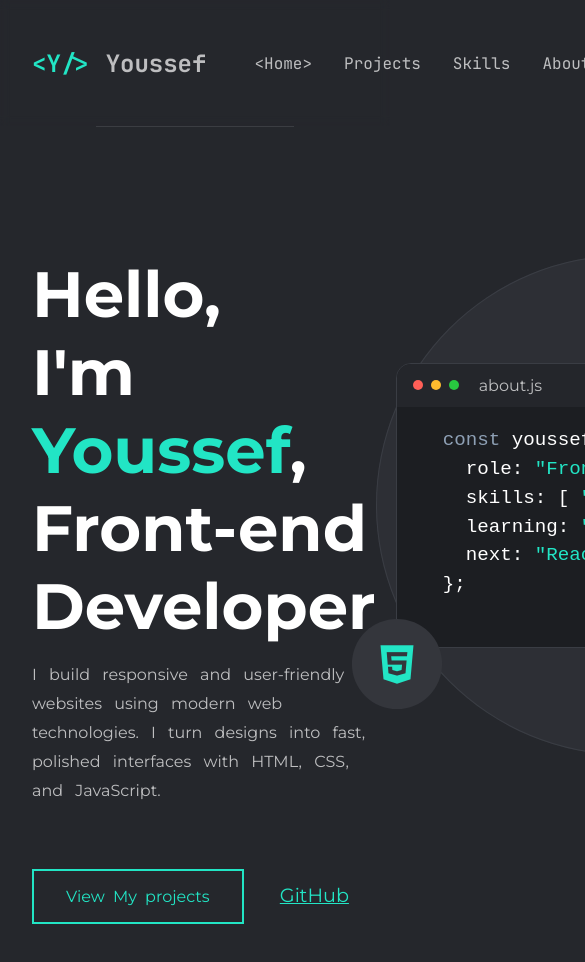
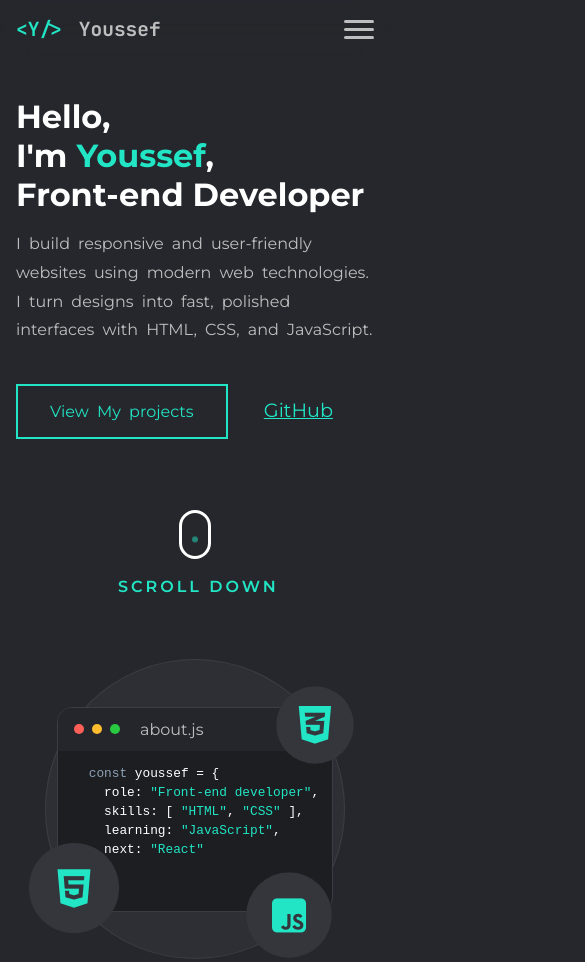
Before and after one commit to Youssef-Hamdy-developer/Personal-Portfolio, a plain HTML site: page index.html in a window 390 px wide. Shown: the top 962 px of the page, 585 px wide, since content can reach past the window. Drawn offline with Linux system fonts and the light colour scheme.

Commit message:
added responsive and scroll btn

```diff
--- a/css/style.css
+++ b/css/style.css
@@ -31,14 +31,14 @@ body {
 }
 
 .container {
-  padding-right: 2rem;
-  padding-left: 2rem;
+  padding-right: 1rem;
+  padding-left: 1rem;
 }
 
 @media (min-width: 768px) {
   .container {
-    padding-right: 3rem;
-    padding-left: 3rem;
+    padding-right: 2rem;
+    padding-left: 2rem;
   }
 }
 @media (min-width: 992px) {
@@ -82,7 +82,7 @@ body {
   font-family: "JetBrains Mono", monospace;
   position: sticky;
   top: 0;
-  backdrop-filter: blur(5px);
+  backdrop-filter: blur(15px);
   z-index: 1;
 }
 
@@ -90,8 +90,8 @@ body {
   display: flex;
   justify-content: space-between;
   align-items: center;
-  padding-top: 2rem;
-  padding-bottom: 2rem;
+  padding-top: clamp(1rem, 1vw, 2rem);
+  padding-bottom: clamp(1rem, 1vw, 2rem);;
 }
 
 .header-hr {
@@ -111,6 +111,7 @@ body {
 .header .logo h2 {
   color: var(--gray-color);
   margin: 0;
+  font-size: clamp(1rem, 5vw, 1.5rem);
 }
 
 .header .logo h2:first-child {
@@ -121,6 +122,7 @@ body {
   display: flex;
   gap: 2rem;
 }
+
 
 .header nav a {
   color: var(--gray-color);
@@ -136,11 +138,11 @@ body {
   color: var(--green-color);
 }
 
-.header div:last-child {
+.header .right-links {
   display: flex;
   align-items: center;
   gap: 3rem;
-  transition: .5s;
+  transition: 0.5s;
 }
 
 .github-link {
@@ -149,12 +151,12 @@ body {
   gap: 1rem;
 }
 
-.header div:last-child a {
+.header .right-links a {
   text-decoration: none;
   color: var(--gray-color);
 }
 
-.header div:last-child a:hover {
+.header .right-links a:hover {
   color: var(--green-color);
 }
 
@@ -172,12 +174,48 @@ body {
   color: var(--green-color);
 }
 
+.header .links-btn {
+  display: flex;
+  flex-direction: column;
+  gap: 5px;
+  width: 30px;
+}
+
+.header .links-btn span {
+  height: 3px;
+  width: 100%;
+  background-color: var(--gray-color);
+  border-radius: 3px;
+}
+
+@media (max-width: 992px) {
+  .header nav {
+    display: none;
+  }
+}
+
+@media (max-width: 400px) {
+  .header .right-links {
+    display: none;
+  }
+    .header-hr {
+    display: none;
+  }
+}
+
+@media (min-width: 401px) {
+  .header .links-btn {
+    display: none;
+  }
+}
+
 /* end header  */
 /* start hero section  */
 
 .hero {
-  margin-top: 8rem;
-  margin-bottom: 6rem;
+  margin-top: clamp(2rem, 10vw, 8rem);
+  margin-bottom: 9rem;
+  position: relative;
 }
 
 .hero .container {
@@ -195,15 +233,15 @@ body {
 }
 
 .hero-text h1 {
-  font-size: 4rem;
+  font-size: clamp(2rem, 6vw, 4rem);
   margin: 0;
 }
 
 .hero-text p {
   color: var(--gray-color);
-  margin-bottom: 4rem;
+  margin-bottom: clamp(1rem, 10vw, 4rem);
   line-height: 1.8;
-  word-spacing: 8px;
+  word-spacing: clamp(2px, 1vw, 8px);
 }
 
 .view-work-btn {
@@ -239,6 +277,7 @@ body {
   align-items: center;
   position: relative;
 }
+
 
 .circle .code-window {
   background-color: #1c1e22;
@@ -333,12 +372,100 @@ body {
   height: 88px;
 }
 
+.scroll-btn {
+  position: absolute;
+  margin: auto;
+  left: 0;
+  right: 0;
+  bottom: -5rem;
+  width: 2rem;
+  height: 3.1rem;
+  border: 3px solid var(--white-color);
+  border-radius: 2.6rem;
+  animation: hide both;
+  animation-range:  entry 0% cover 15%;
+  animation-timeline: scroll();
+}
+
+.scroll-btn::before {
+  position: absolute;
+  content: "";
+  margin: auto;
+  top: .5rem;
+  left: 0;
+  right: 0;
+  background-color: var(--green-color);
+  width: 6px;
+  height: 6px;
+  border-radius: 50%;
+  animation: move-down 2s infinite;
+}
+
+.scroll-btn::after {
+  position: absolute;
+  content: "SCROLL DOWN";
+  color: var(--green-color);
+  width: 15rem;
+  display: block;
+  bottom: -2.5rem;
+  left: -4rem;
+  letter-spacing: 3px;
+  font-weight: 600;
+}
+
+@keyframes move-down {
+  60% {
+    opacity: .5;
+  }
+
+  100% {
+    opacity: 0;
+    transform: translatey(1.2rem);
+  }
+}
+
 @keyframes pulse {
   from {
     transform: scale(0.8);
   }
   to {
     transform: scale(1.1);
+  }
+}
+
+@keyframes hide {
+  0% {
+    opacity: 1;
+  }
+  100% {
+    opacity: 0;
+  }
+}
+
+@media (max-width: 1400px) {
+  .hero-shape .circle {
+    width: 400px;
+    height: 400px;
+  }
+}
+
+@media (max-width: 768px) {
+  .hero .container {
+    flex-direction: column;
+  }
+  .scroll-btn {
+    bottom: 25rem;
+  }
+  .hero-shape .circle {
+    margin: 220px auto 0;
+    width: 300px;
+    height: 300px;
+  }
+  .circle .code-window {
+    padding-bottom: 0;
+  }
+  .circle .code-window pre {
+    font-size: 0.8rem;
   }
 }
 
@@ -366,9 +493,9 @@ body {
 
 .skills-grid {
   display: grid;
-  grid-template-columns: repeat(auto-fill, minmax(200px, 1fr));
+  grid-template-columns: repeat(auto-fill, minmax(150px, 1fr));
   gap: 1.5rem;
-  max-width: 1420px;
+  max-width: 1150px;
   margin: 0 auto;
 }
 
@@ -435,7 +562,7 @@ body {
 
 .proj-cards {
   display: grid;
-  grid-template-columns: repeat(auto-fill, minmax(300px, 1fr));
+  grid-template-columns: repeat(auto-fill, minmax(350px, 1fr));
   gap: 1.5rem;
   max-width: 1420px;
   margin: 0 auto;
--- a/index.html
+++ b/index.html
@@ -31,19 +31,24 @@
           <a href="#">About</a>
           <a href="#">Contact</a>
         </nav>
-        <div>
+        <div class="right-links">
           <div>
             <a
               class="github-link"
               href="https://github.com/Youssef-Hamdy-developer"
             >
               <i class="fa-brands fa-github"></i>
-              <h3>Github</h3></a
-            >
+              <h3>Github</h3>
+            </a>
           </div>
           <a class="g-icon" href="mailto:yhm62394@gmail.com"
             ><i class="fa-regular fa-envelope"></i
           ></a>
+        </div>
+        <div class="links-btn">
+          <span></span>
+          <span></span>
+          <span></span>
         </div>
       </div>
     </header>
@@ -95,6 +100,7 @@
           </div>
         </div>
       </div>
+      <a href="#skills" class="scroll-btn"></a>
     </main>
     <!-- end hero section -->
     <!-- start skills section  -->
```
